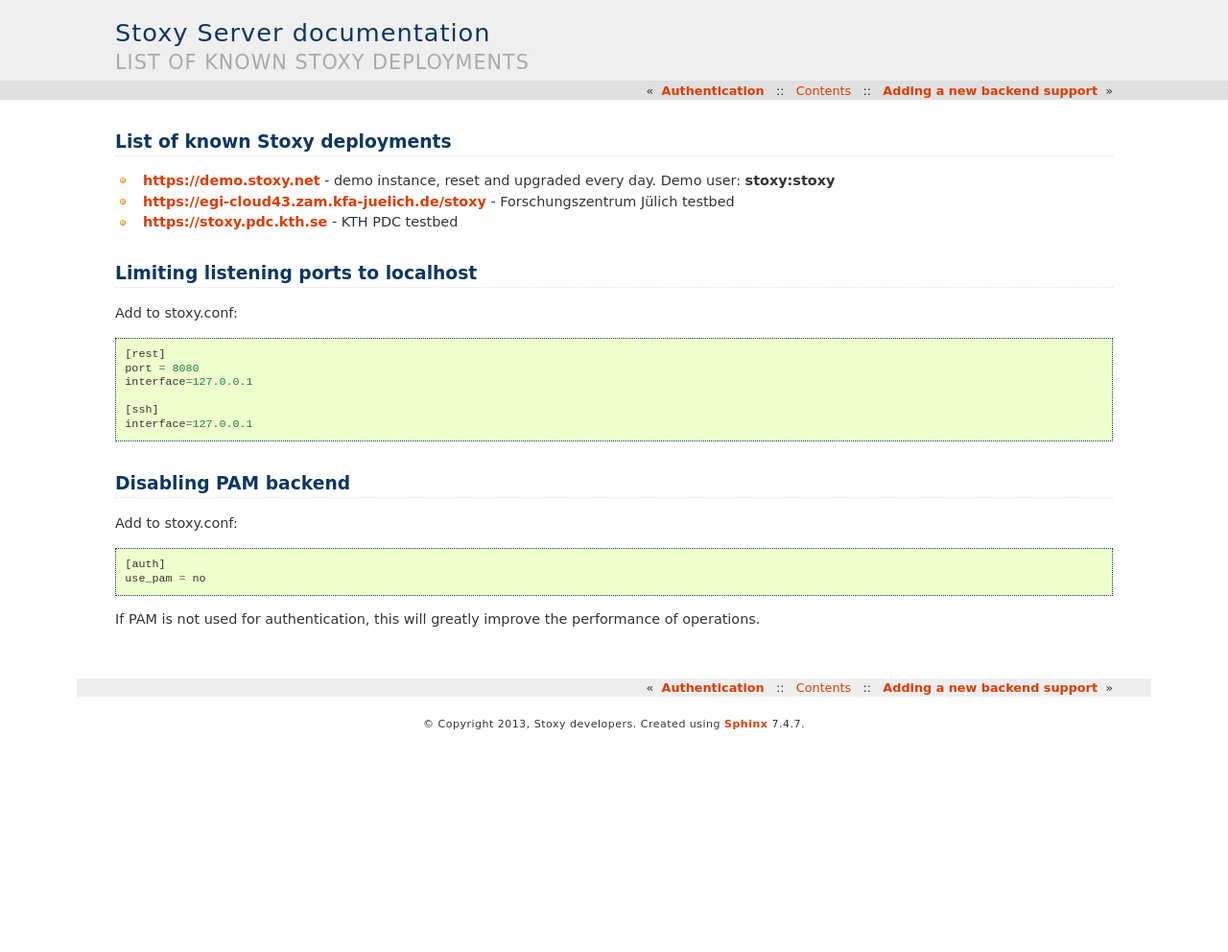
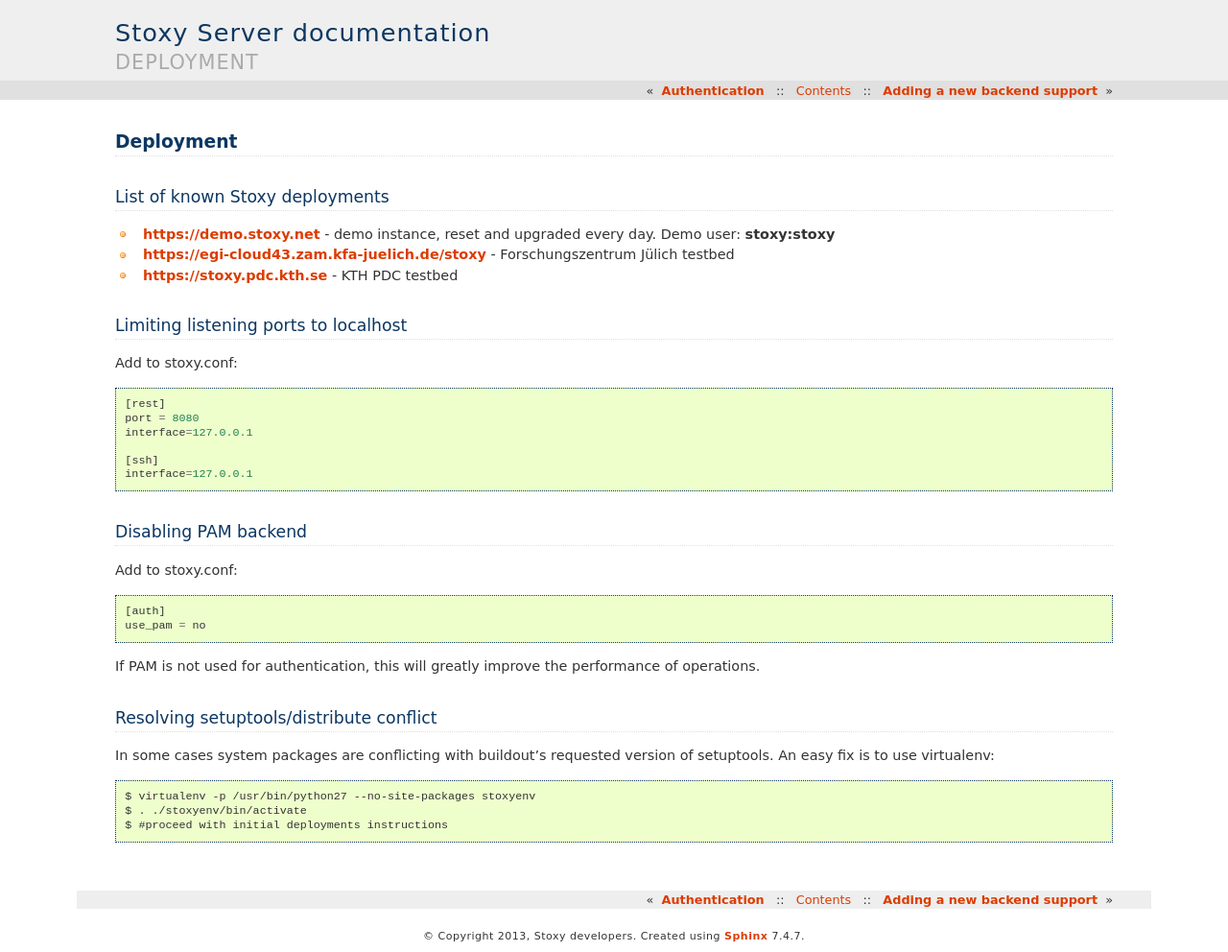
Before and after one commit to stoxy/stoxy, a Sphinx documentation site: the page built from docs/source/deployments.rst, in a window 1280 px wide. Shown: the whole page at 96% size. Built offline with Sphinx 7.4.7, drawn with Linux system fonts in a browser that asks for light colours; the version number could not be read and is left out; before the commit the page ends 900 px from its top, so only the background shows below that.

Commit message:
Minor documentation reformatting (STOX-39)

```diff
--- a/docs/source/backend_tutorial.rst
+++ b/docs/source/backend_tutorial.rst
@@ -16,7 +16,8 @@
 
 Where data is stored
 --------------------
-Stoxy imposes a logical structure on the data, a kind of a virtual file path.
+Stoxy imposes a logical structure on the data, a kind of a virtual file path. The 'folders' of this filesystems, aka
+containers, are stored in Stoxy database (ZODB). Actual object content is stored in the configured backend.
 
 
 Implementation of the backend operations
--- a/docs/source/deployments.rst
+++ b/docs/source/deployments.rst
@@ -1,6 +1,8 @@
+Deployment
+==========
+
 List of known Stoxy deployments
-===============================
-
+-------------------------------
 
 * https://demo.stoxy.net - demo instance, reset and upgraded every day. Demo user: **stoxy:stoxy**
 * https://egi-cloud43.zam.kfa-juelich.de/stoxy - Forschungszentrum Jülich testbed
@@ -8,7 +10,7 @@
 
 
 Limiting listening ports to localhost
-=====================================
+-------------------------------------
 
 Add to stoxy.conf::
 
@@ -21,7 +23,7 @@
 
 
 Disabling PAM backend
-=====================
+---------------------
 
 Add to stoxy.conf::
 
@@ -29,3 +31,13 @@
     use_pam = no
 
 If PAM is not used for authentication, this will greatly improve the performance of operations.
+
+Resolving setuptools/distribute conflict
+----------------------------------------
+
+In some cases system packages are conflicting with buildout's requested version of setuptools. An easy fix is to
+use virtualenv::
+
+  $ virtualenv -p /usr/bin/python27 --no-site-packages stoxyenv
+  $ . ./stoxyenv/bin/activate
+  $ #proceed with initial deployments instructions
```
